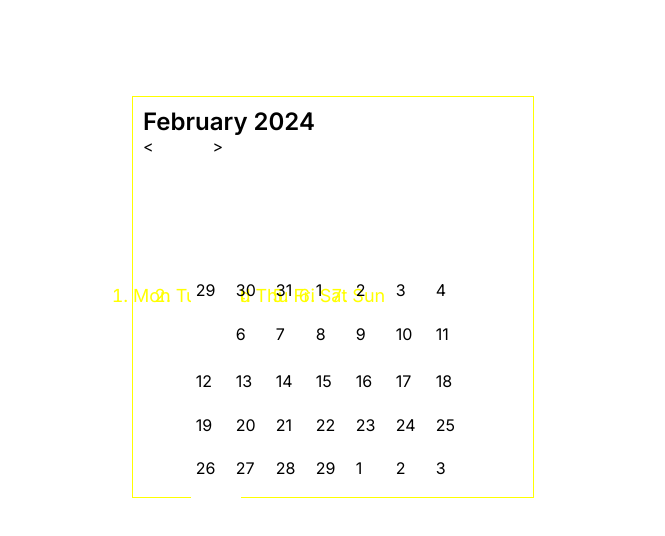
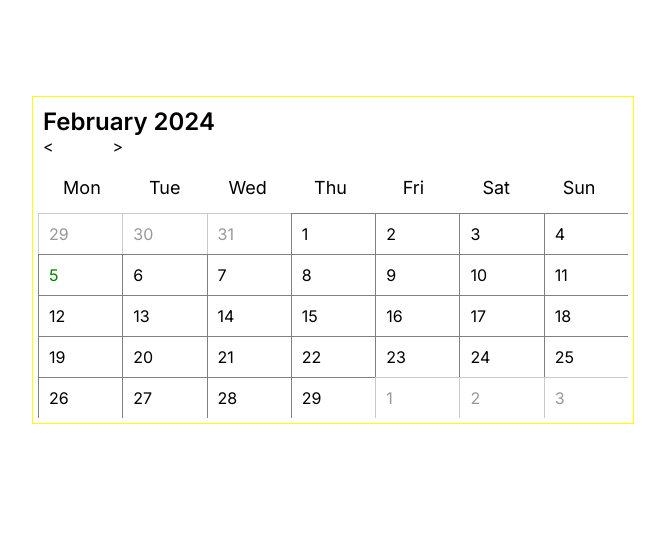
Before and after one commit to a10abrams/task_manager, a Next.js app: page / in a window 1280 px wide. Shown: the top 536 px of the page, without its empty margins (307-972 px from the left). Built offline with nearby package versions, Linux system fonts and the light colour scheme.

Commit message:
Update globals.css

```diff
--- a/src/styles/globals.css
+++ b/src/styles/globals.css
@@ -100,17 +100,18 @@ a {
 
 .calendar_container {
   position: relative;
-  display: grid;
+  /* display: grid; */
   border: solid 1px yellow;
-  height: 400px;
-  width: 400px;
+  /*height: 400px;*/
+  width: 600px;
+  overflow: hidden;
 }
 
-.calendar_grid_container {
+/*.calendar_grid_container {
   display: grid;
   grid-template-columns: repeat(7, 1fr);
   grid-gap: 5px;
-}
+}*/
 
 .calendar_day {
     padding: 0;
@@ -121,7 +122,6 @@ a {
 
 
 .calendar_month_header {
-
     background-color: #fff;
     padding: 10px;
     grid-column: 1;
@@ -148,21 +148,26 @@ a {
 }
 
 .day_of_week {
-    color: yellow;
-    font-size: 18px;
-    background-color: #fff;
-    padding-bottom: 5px;
-    padding-top: 10px;
+  /*display: grid;
+  grid-template-columns: repeat(7, 1fr);
+  height: 40px; */
+  padding: 10px;
+  background-color: #fff;
+  color: black;
+  font-size: 18px;
+  /* border-bottom: 1px solid gray; */
+  list-style-type: none;
 
+}
+
+.day_of_week > li {
+  text-align: center;
 }
 
 #days_of_week,
 .day_grid {
     display: grid;
     grid-template-columns: repeat(7, 1fr);
-    height: 40px;
-    width: 40px;
-
 }
 
 .day_of_week > * {
@@ -170,12 +175,14 @@ a {
     padding-right: 5px;
 }
 
-.day_grid {
-    height: 100%;
-    position: relative;
-    grid-column-gap: var(--grid-gap);
-    grid-row-gap: var(--grid-gap);
-    border-top: solid 1px var(--grey-200);
+li.day_grid {
+  border-top: 1px solid gray;
+  border-left: 0.2px solid gray;
+  padding: 10px;
+}
+
+li.day_grid.not_current_day {
+  color: black;opacity: 0.4;
 }
 
 #calendar_days {
@@ -183,11 +190,12 @@ a {
     min-height: 100px;
     font-size: 16px;
     background-color: #fff;
-    color: var(--grey-800);
+    width: auto;
     padding: 5px;
+    color: black;
 }
 
-.calendar_days > span {
+#calendar_days > span {
     display: flex;
     justify-content: center;
     align-items: center;
@@ -206,7 +214,7 @@ a {
 }
 
 .today_calendar_day> span {
-    color: #fff;
+    color: green;
     border-radius: 9999px;
     background-color: var(--grey-800);
 }
```
